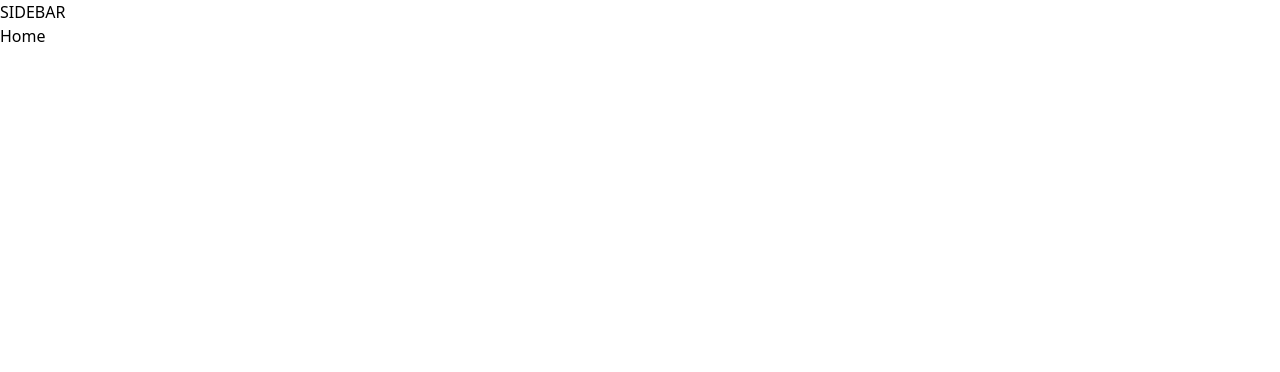
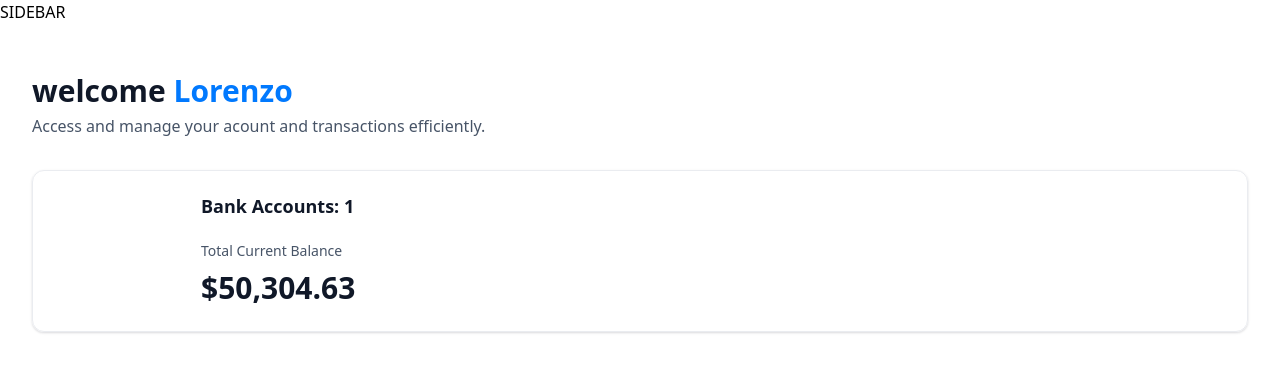
Before and after one commit to LorenzoWynberg/banking, a Next.js app: page / in a window 1280 px wide. Shown: the top 372 px of the page. Built offline with nearby package versions, Linux system fonts and the light colour scheme.

Commit message:
Initial Home

```diff
--- a/app/(root)/page.tsx
+++ b/app/(root)/page.tsx
@@ -1,8 +1,27 @@
+import HeaderBox from '@/components/HeaderBox'
+import TotalBalanceBox from '@/components/TotalBalanceBox'
 import React from 'react'
 
 const Home = () => {
+  const loggedIn = {firstName: "Lorenzo"}
   return (
-    <div>Home</div>
+    <section className='home'>
+      <div className='home-content'>
+        <header className='home-header'>
+          <HeaderBox
+            type="greeting"
+            title="welcome"
+            user={loggedIn?.firstName || 'Guest'}
+            subtext="Access and manage your acount and transactions efficiently."
+          />
+        </header>
+        <TotalBalanceBox
+          accounts={[]}
+          totalBanks={1}
+          totalCurrentBalance={50304.63}
+        />
+      </div>
+    </section>
   )
 }
 
```
